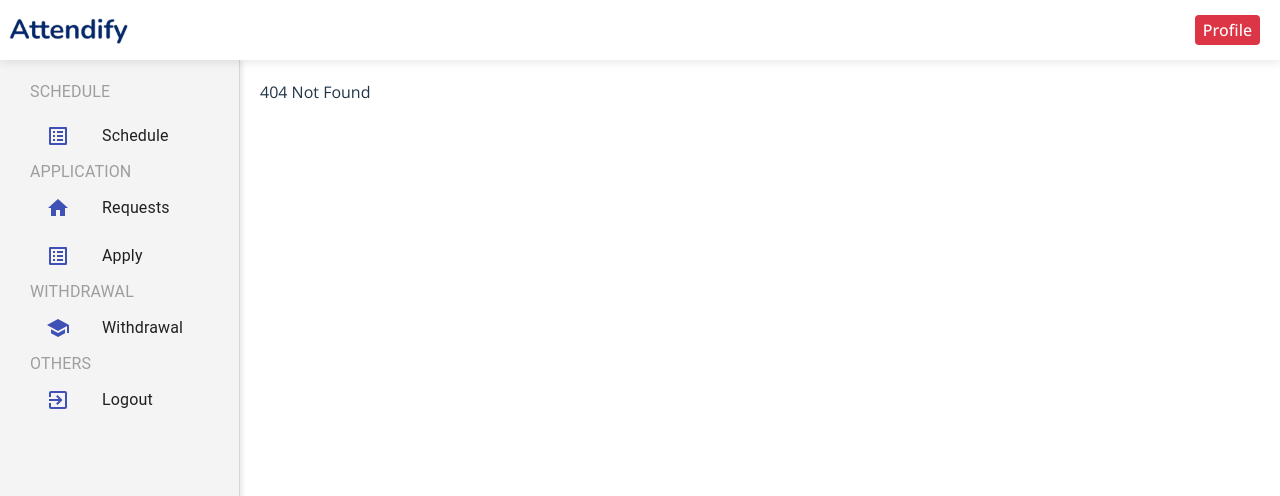
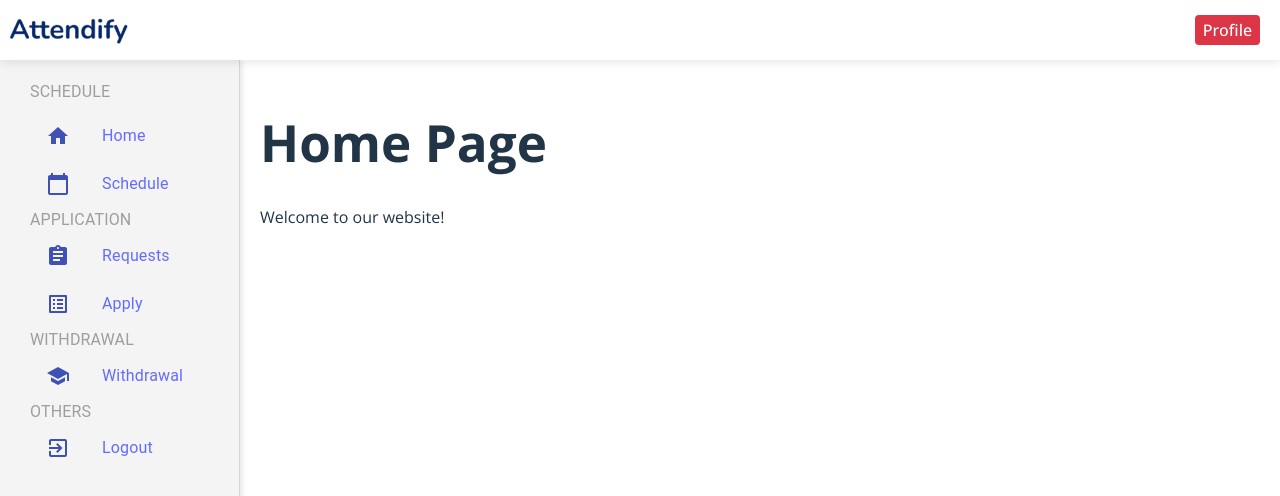
Before and after one commit to ivyn-yak/IS212-G9T5, a React (Vite) app in the folder frontend/: page /login in a window 1280 px wide. Before the commit this address had no page. Shown: the top 496 px of the page. Built offline with nearby package versions, Linux system fonts and the light colour scheme; no server answers; the HTML template or start-up script is replaced by a standard one.

Commit message:
done routing

```diff
--- a/frontend/src/App.jsx
+++ b/frontend/src/App.jsx
@@ -1,5 +1,5 @@
-import React from 'react';
-import { BrowserRouter as Router, Route, Routes, Link } from 'react-router-dom';
+import React, { useState, useEffect } from 'react';
+import { BrowserRouter as Router, Route, Routes, Navigate, useParams, Outlet } from 'react-router-dom';
 import Home from './pages/Home';
 import StaffViewSchedule from './pages/StaffViewSchedule';
 import DeptView from './pages/HrView/DeptView';
@@ -11,38 +11,137 @@ import ApprovalScreen from './components/approval/ApprovalScreen';
 import PendingRequests from './components/approval/PendingRequests';
 import WFHRequestForm from './components/apply/WFHRequestForm';
 import WithdrawalFormView from './pages/WithdrawalFormView';
-import { useLocation } from 'react-router-dom';
+import StaffRequestsView from './pages/StaffRequestsView';
 import './App.css';
-import StaffRequestsView from './pages/StaffRequestsView';
+
+const ROLES = {
+  HR: 1,
+  STAFF: 2,
+  MANAGER: 3
+};
+
+const ProtectedRoute = ({ children, allowedRoles, staffRole }) => {
+  if (allowedRoles.includes(staffRole)) {
+    return children;
+  } else {
+    return <Navigate to="/" replace />;
+  }
+};
+
+function AppContent() {
+  const { staffId } = useParams();
+  const [staffRole, setStaffRole] = useState(null);
+  const [loading, setLoading] = useState(true);
+  const [error, setError] = useState(null);
+
+  useEffect(() => {
+    if (staffId) {
+      fetch(`http://localhost:5001/api/role/${staffId}`)
+        .then(response => {
+          if (!response.ok) {
+            throw new Error('Network response was not ok');
+          }
+          console.log('response:', response);
+          return response.json();
+        })
+        .then(data => {
+          if (data.error) {
+            throw new Error(data.error);
+          }
+          setStaffRole(data.role);
+          setLoading(false);
+        })
+        .catch(error => {
+          console.error('Error fetching staff role:', error);
+          setLoading(false);
+        });
+    }
+  }, [staffId]);
+
+  if (loading) {
+    return <div>Loading...</div>;
+  }
+
+  return (
+    <div className="app-layout">
+      <Navbar />
+      <div className="main-container">
+        <Sidebar staffRole={staffRole} staffId={staffId} error={error} loading={loading} />
+        <div className="content-area">
+          {loading ? (
+            <div>Loading...</div>
+          ) : error ? (
+            <div>Error: {error}. Please try refreshing the page or contact support.</div>
+          ) : (
+            <Routes>
+            <Route index element={<Home staffId={staffId} />} />
+            <Route path="hr">
+              <Route path="dept-view" element={
+                <ProtectedRoute allowedRoles={[ROLES.HR]} staffRole={staffRole}>
+                  <DeptView />
+                </ProtectedRoute>
+              } />
+              <Route path="hr-calendar" element={
+                <ProtectedRoute allowedRoles={[ROLES.HR]} staffRole={staffRole}>
+                  <HrCalendar />
+                </ProtectedRoute>
+              } />
+            </Route>
+            <Route path="Staff">
+              <Route path="Schedule" element={
+                <ProtectedRoute allowedRoles={[ROLES.STAFF, ROLES.MANAGER, ROLES.HR]} staffRole={staffRole}>
+                  <StaffViewSchedule staffId={staffId} />
+                </ProtectedRoute>
+              } />
+              <Route path="WFHRequestForm" element={
+                <ProtectedRoute allowedRoles={[ROLES.STAFF, ROLES.MANAGER]} staffRole={staffRole}>
+                  <WFHRequestForm staffId={staffId} />
+                </ProtectedRoute>
+              } />
+              <Route path="Application/Requests" element={
+                <ProtectedRoute allowedRoles={[ROLES.STAFF, ROLES.MANAGER]} staffRole={staffRole}>
+                  <StaffRequestsView staffId={staffId} />
+                </ProtectedRoute>
+              } />
+              <Route path="Withdrawal" element={
+                <ProtectedRoute allowedRoles={[ROLES.STAFF, ROLES.MANAGER]} staffRole={staffRole}>
+                  <WithdrawalFormView staffId={staffId} />
+                </ProtectedRoute>
+              } />
+            </Route>
+            <Route path="Manager">
+              <Route path="Schedule" element={
+                <ProtectedRoute allowedRoles={[ROLES.MANAGER]} staffRole={staffRole}>
+                  <ManageerViewTeamSchedule staffId={staffId} />
+                </ProtectedRoute>
+              } />
+              <Route path="ApprovalScreen/:approval_staff_id" element={
+                <ProtectedRoute allowedRoles={[ROLES.MANAGER]} staffRole={staffRole}>
+                  <ApprovalScreen />
+                </ProtectedRoute>
+              } />
+              <Route path="PendingRequests" element={
+                <ProtectedRoute allowedRoles={[ROLES.MANAGER]} staffRole={staffRole}>
+                  <PendingRequests staffId={staffId} />
+                </ProtectedRoute>
+              } />
+            </Route>
+            <Route path="*" element={<Navigate to={`/${staffId}`} replace />} />
+            </Routes>
+          )}
+        </div>
+      </div>
+    </div>
+  );
+}
 
 function App() {
   return (
     <Router>
-      <div className="app-layout">
-        <Navbar />
-        <div className="main-container">
-          <Sidebar />
-          <div className="content-area">
-            <Routes>
-              <Route path="/" element={<Home />} />
-              <Route path="/hr/dept-view" element={<DeptView />} />
-              <Route path="/hr/hr-calendar" element={<HrCalendar />} />
-              <Route path="/:staffId/Staff/Schedule" element={<StaffViewSchedule />} />
-              <Route path="/:staffId/Manager/Schedule" element={<ManageerViewTeamSchedule />} />
-
-              <Route path="/Manager/ApprovalScreen/:staff_id" element={<ApprovalScreen />} />
-              <Route path="/Manager/PendingRequests" element={<PendingRequests/>}/>
-              <Route path="/Staff/WFHRequestForm" element={<WFHRequestForm/>}/>
-
-              <Route path="/:staffId/Staff/Application/Requests" element={<StaffRequestsView />} />
-
-              <Route path="/:staffId/Staff/Withdrawal" element={<WithdrawalFormView />} />
-              <Route path="*" element={<div>404 Not Found</div>} />
-
-            </Routes>
-          </div>
-        </div>
-      </div>
+      <Routes>
+        <Route path="/:staffId/*" element={<AppContent />} />
+        <Route path="*" element={<Navigate to="/login" replace />} />
+      </Routes>
     </Router>
   );
 }
--- a/frontend/src/components/sidebar/sidebar.css
+++ b/frontend/src/components/sidebar/sidebar.css
@@ -1,21 +1,54 @@
 /* Sidebar styling */
 .sideBar {
-    position: fixed;              /* Fix the sidebar to the left */
-    top: 60px;                    /* Push the sidebar below the navbar */
+  position: fixed;
+  top: 60px;
   left: 0;
-    height: calc(100% - 60px);     /* Subtract the navbar height from the sidebar height */
-    width: 240px;                 /* Fixed width */
+  height: calc(100% - 60px);
+  width: 240px;
   background-color: #f4f4f4;
   z-index: 500;
-    box-shadow: 2px 0 5px rgba(0,0,0,0.1); /* Optional shadow */
+  box-shadow: 2px 0 5px rgba(0,0,0,0.1);
+}
+
+.sideBar .MuiDrawer-paper {
+  width: 240px;
+  box-sizing: border-box;
+  background-color: #f4f4f4;
+}
+
+.sidebar-content {
+  padding: 80px 30px 30px;
 }
 
 .sidebar-heading {
-    /* font-family: 'Open Sans', sans-serif; */
-    font-size: 12px;       /* Make the font smaller */
-    color: #9e9e9e;        /* Light grey color */
-    font-weight: bold;     /* Optional: if you want it to be bold */
-    text-transform: uppercase; /* Convert text to uppercase like in your example */
-    margin-bottom: 10px;   /* Add some spacing below the heading */
+  font-size: 12px;
+  color: #9e9e9e;
+  font-weight: bold;
+  text-transform: uppercase;
+  margin-bottom: 10px;
   text-align: left;
 }
+
+.sidebar-icon {
+  color: #3f51b5;
+}
+
+/* You might need to adjust these selectors based on Material-UI's generated classes */
+.MuiListItem-root {
+  padding-left: 0;
+  padding-right: 0;
+}
+
+.MuiListItemIcon-root {
+  min-width: 40px;
+}
+
+.MuiListItemText-root {
+  margin-top: 0;
+  margin-bottom: 0;
+}
+
+/* Add any additional styles you need for hover effects, active states, etc. */
+.MuiListItem-root:hover {
+  background-color: rgba(0, 0, 0, 0.04);
+}
--- a/frontend/src/components/sidebar/sidebar.jsx
+++ b/frontend/src/components/sidebar/sidebar.jsx
@@ -1,35 +1,32 @@
 import React from 'react';
+import { Link, useParams } from 'react-router-dom';
 import { Drawer, List, ListItem, ListItemIcon, ListItemText, Typography } from '@mui/material';
-import { Home, ListAlt, ExitToApp, School } from '@mui/icons-material'; // Icons from Material-UI
+import { Home, ListAlt, ExitToApp, School, CalendarToday, Assignment } from '@mui/icons-material';
 import './sidebar.css';
 
-const drawerWidth = 240;
+const Sidebar = () => {
+  const { staffId } = useParams();
 
-const Sidebar = () => {
   return (
     <Drawer
       className="sideBar"
-      sx={{
-        width: drawerWidth,
-        flexShrink: 0,
-        '& .MuiDrawer-paper': {
-          width: drawerWidth,
-          boxSizing: 'border-box',
-          backgroundColor: '#f4f4f4', // Sidebar background color
-        },
-      }}
       variant="permanent"
       anchor="left"
     >
-      <div style={{ padding: '80px 30px 30px' }}>
+      <div className="sidebar-content">
         <Typography className="sidebar-heading">
           SCHEDULE
         </Typography>
         <List>
-          {/* Schedule Section */}
-          <ListItem button>
+          <ListItem button component={Link} to={`/${staffId}/`}>
             <ListItemIcon>
-              <ListAlt style={{ color: '#3f51b5' }} /> {/* Icon Color */}
+              <Home className="sidebar-icon" />
+            </ListItemIcon>
+            <ListItemText primary="Home" />
+          </ListItem>
+          <ListItem button component={Link} to={`/${staffId}/Staff/Schedule`}>
+            <ListItemIcon>
+              <CalendarToday className="sidebar-icon" />
             </ListItemIcon>
             <ListItemText primary="Schedule" />
           </ListItem>
@@ -38,17 +35,16 @@ const Sidebar = () => {
             APPLICATION
           </Typography>
 
-          {/* Application Section */}
-          <ListItem button>
+          <ListItem button component={Link} to={`/${staffId}/Staff/Application/Requests`}>
             <ListItemIcon>
-              <Home style={{ color: '#3f51b5' }} />
+              <Assignment className="sidebar-icon" />
             </ListItemIcon>
             <ListItemText primary="Requests" />
           </ListItem>
 
-          <ListItem button>
+          <ListItem button component={Link} to={`/${staffId}/Staff/WFHRequestForm`}>
             <ListItemIcon>
-              <ListAlt style={{ color: '#3f51b5' }} />
+              <ListAlt className="sidebar-icon" />
             </ListItemIcon>
             <ListItemText primary="Apply" />
           </ListItem>
@@ -57,10 +53,9 @@ const Sidebar = () => {
             WITHDRAWAL
           </Typography>
 
-          {/* Withdrawal Section */}
-          <ListItem button>
+          <ListItem button component={Link} to={`/${staffId}/Staff/Withdrawal`}>
             <ListItemIcon>
-              <School style={{ color: '#3f51b5' }} />
+              <School className="sidebar-icon" />
             </ListItemIcon>
             <ListItemText primary="Withdrawal" />
           </ListItem>
@@ -69,10 +64,9 @@ const Sidebar = () => {
             OTHERS
           </Typography>
 
-          {/* Others Section */}
-          <ListItem button>
+          <ListItem button component={Link} to="/logout">
             <ListItemIcon>
-              <ExitToApp style={{ color: '#3f51b5' }} />
+              <ExitToApp className="sidebar-icon" />
             </ListItemIcon>
             <ListItemText primary="Logout" />
           </ListItem>
```
Lines whose indentation alone changed are shown as unchanged.
